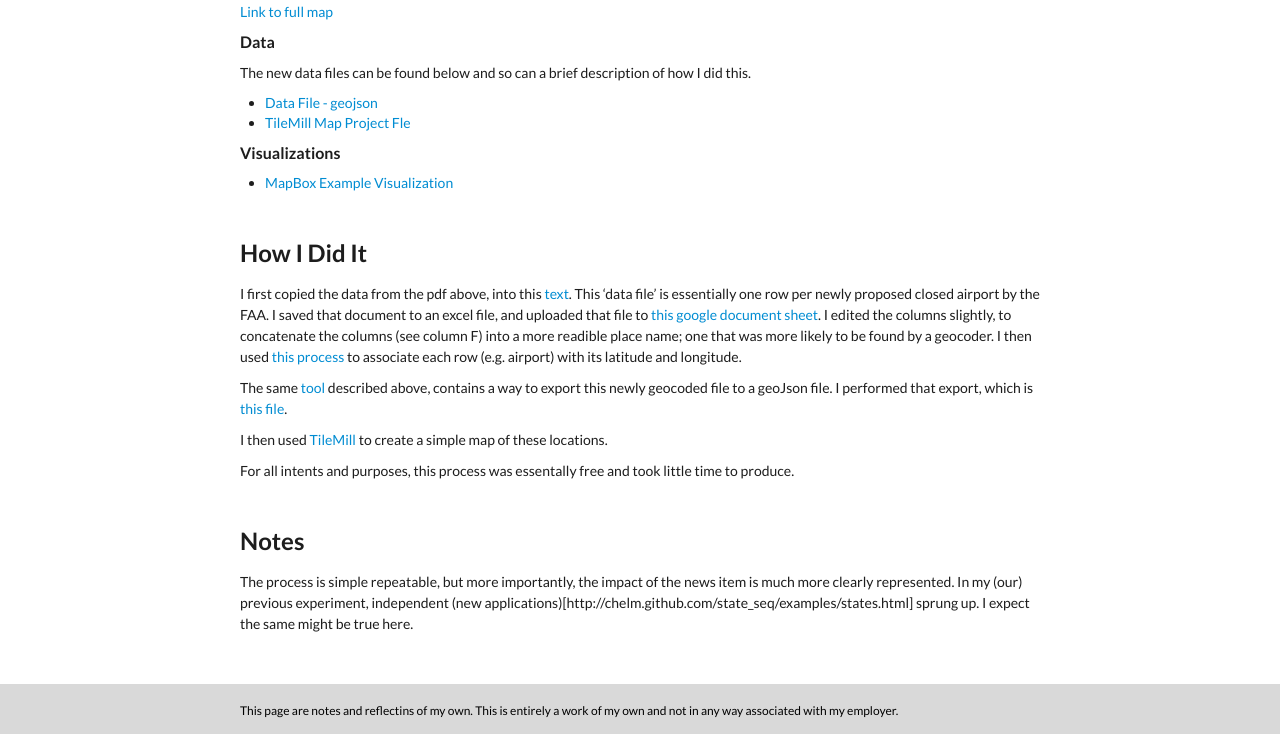
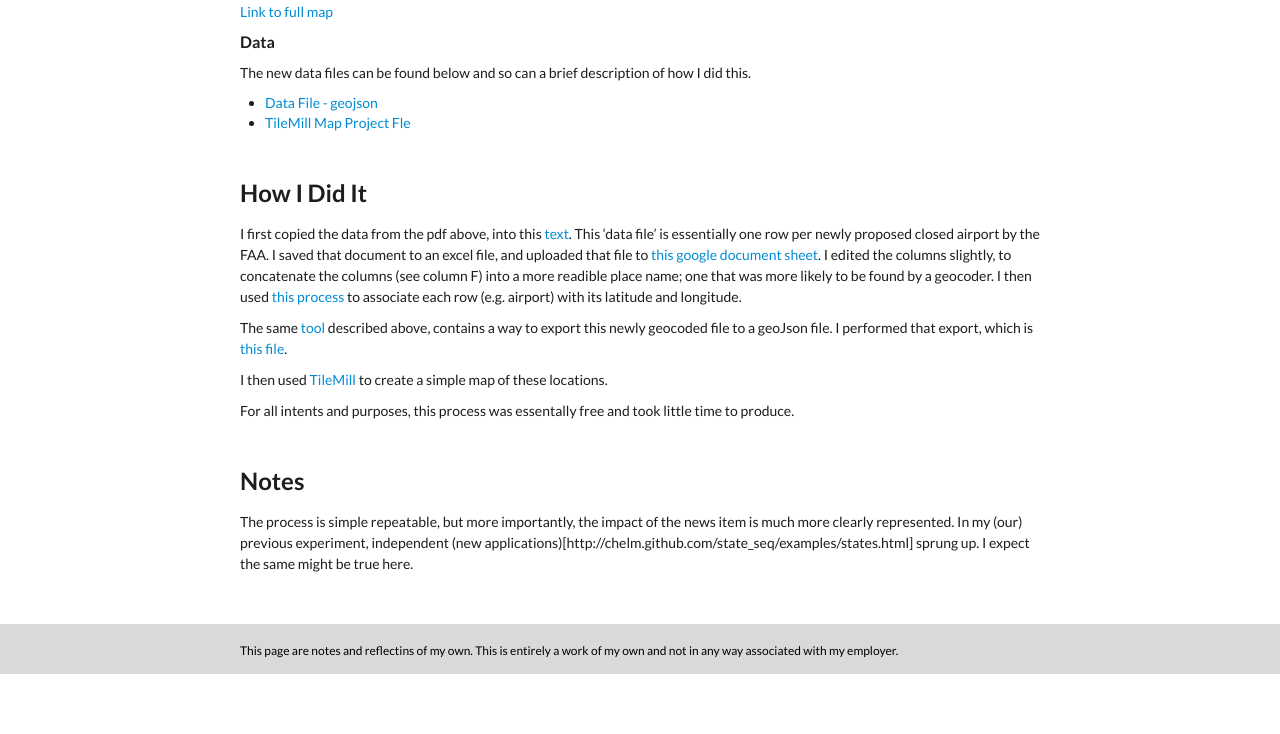
Before and after one commit to feomike/feonotes, a Jekyll site: the page built from faa_closure.md, in a window 1280 px wide and 900 px high, scrolled down 647 px, cut to the strip 166-900 px from the top of the window. Built offline with Jekyll 4.4.1, drawn with Linux system fonts in a browser that asks for light colours; Markdown is read by kramdown in place of the engine named in the settings; after the commit the page ends 1487 px from its top, so only the background shows below that.

Commit message:
removing old map link

```diff
--- a/faa_closure.md
+++ b/faa_closure.md
@@ -25,8 +25,6 @@ The new data files can be found below and so can a brief description of how I di
 - [Data File - geojson](data/FAA_closed_20130322.geojson)
 - [TileMill Map Project Fle](maps/faa_20130322.mml)
 
-####Visualizations
-- [MapBox Example Visualization](http://tiles.mapbox.com/feomike/map/map-vl7gh805#4.00/38.75/-96.61)
 
 ##How I Did It
 I first copied the data from the pdf above, into this [text](data/faa_closed_20130322.csv).  This 'data file' is essentially one row per newly proposed closed airport by the FAA.  I saved that document to an excel file, and uploaded that file to [this google document sheet](https://docs.google.com/spreadsheet/ccc?key=0Aooxb2GcQ9ifdDRWOVBLUU1ocHRuNFRSUjNwVUZjYmc&usp=sharing).  I edited the columns slightly, to concatenate the columns (see column F) into a more readible place name; one that was more likely to be found by a geocoder.  I then used [this process](http://mapbox.com/blog/mapping-google-doc-spreadsheet/) to associate each row (e.g. airport) with its latitude and longitude.
```
